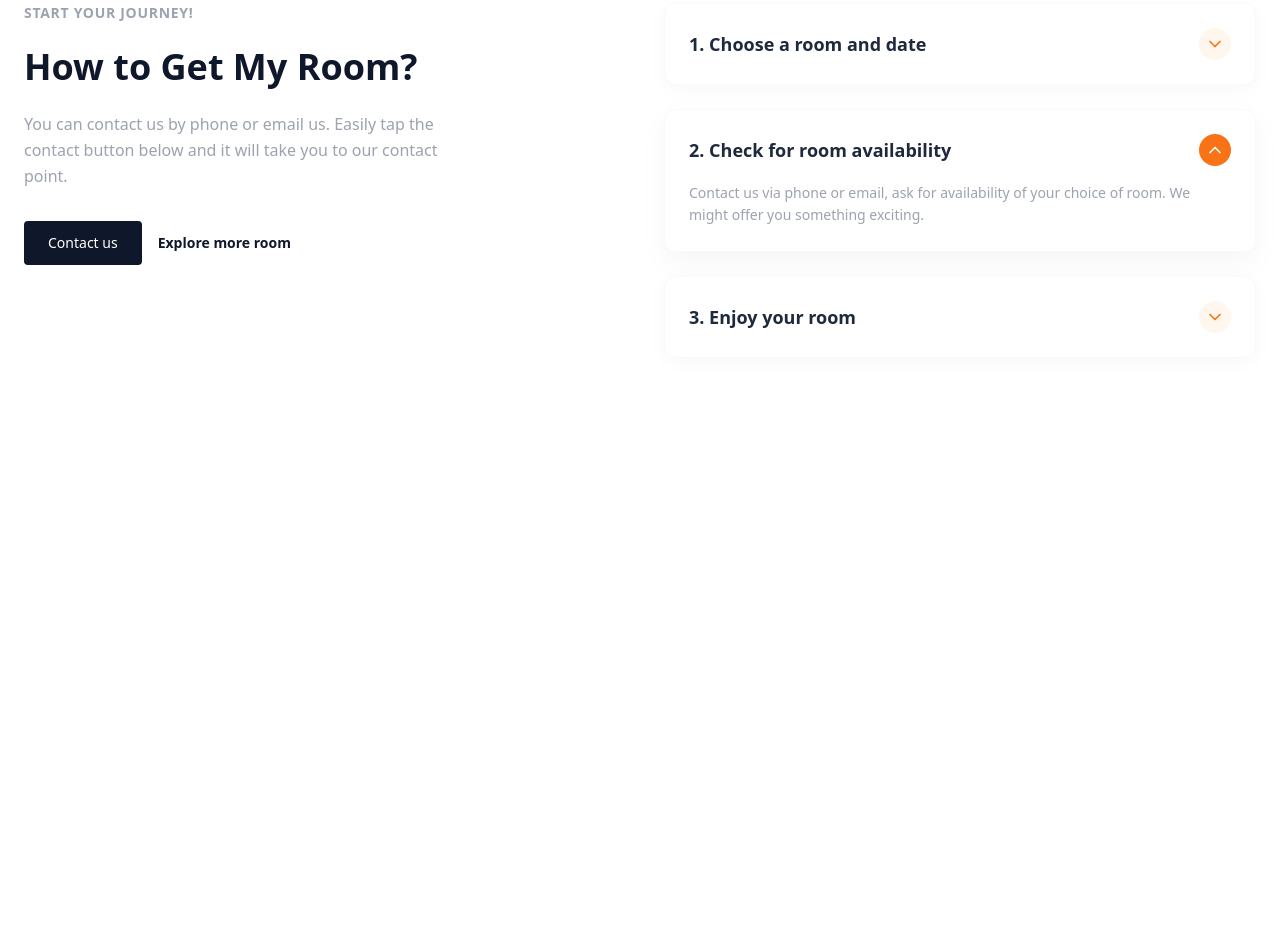
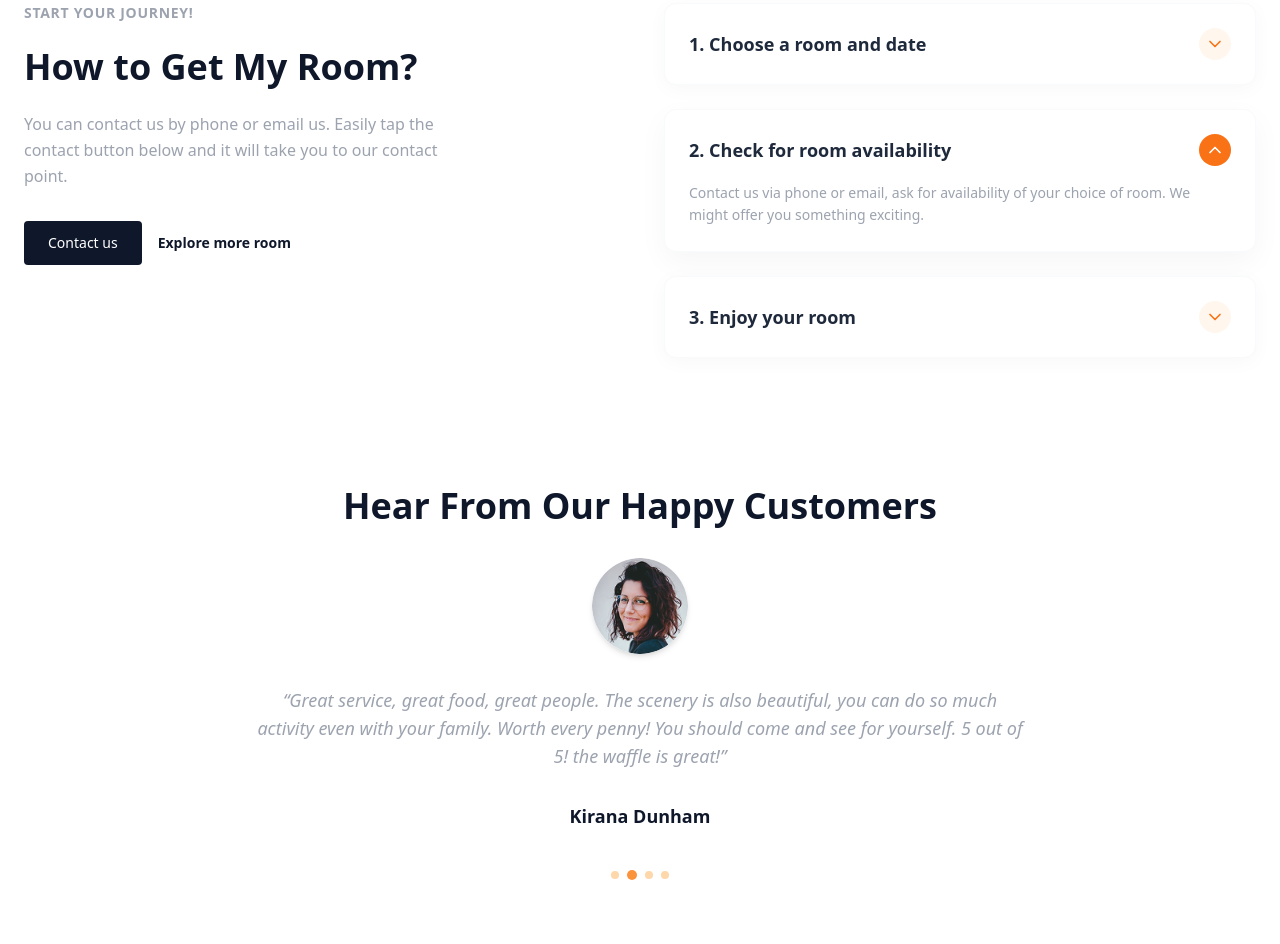
Before and after one commit to kabirovabdullo60-dot/Cabin-Resort, a website: page index.html in a window 1280 px wide. Shown: the part 3431-4375 px from the top of the page. Before the commit the page ends 3853 px from the top, so only its background shows below. Drawn offline with nearby package versions, Linux system fonts and the light colour scheme.

Commit message:
section 7

```diff
--- a/index.html
+++ b/index.html
@@ -231,5 +231,35 @@
   </div>
 
 </section>
+
+<section class="max-w-7xl mx-auto px-6 py-16 text-center space-y-8">
+
+  <h2 class="text-3xl md:text-4xl font-bold text-[#0F172A]">
+    Hear From Our Happy Customers
+  </h2>
+
+  <div class="flex justify-center">
+    <div class="w-24 h-24 rounded-full overflow-hidden shadow-md">
+      <img src="./images/Ellipse 1.png" alt="Kirana Dunham" class="w-full h-full object-cover">
+    </div>
+  </div>
+
+  <div class="max-w-3xl mx-auto">
+    <p class="text-gray-400 text-base md:text-lg leading-relaxed italic">
+      “Great service, great food, great people. The scenery is also beautiful, you can do so much activity even with your family. Worth every penny! You should come and see for yourself. 5 out of 5! the waffle is great!”
+    </p>
+  </div>
+
+  <h3 class="text-lg font-bold text-[#0F172A]">
+    Kirana Dunham
+  </h3>
+
+  <div class="flex justify-center items-center space-x-2 pt-2">
+    <span class="w-2 h-2 rounded-full bg-orange-200"></span>
+    <span class="w-2.5 h-2.5 rounded-full bg-orange-400"></span> <span class="w-2 h-2 rounded-full bg-orange-200"></span>
+    <span class="w-2 h-2 rounded-full bg-orange-200"></span>
+  </div>
+
+</section>
 </body>
 </html>
```
Also changed, not shown: images/Ellipse 1.png (added).
